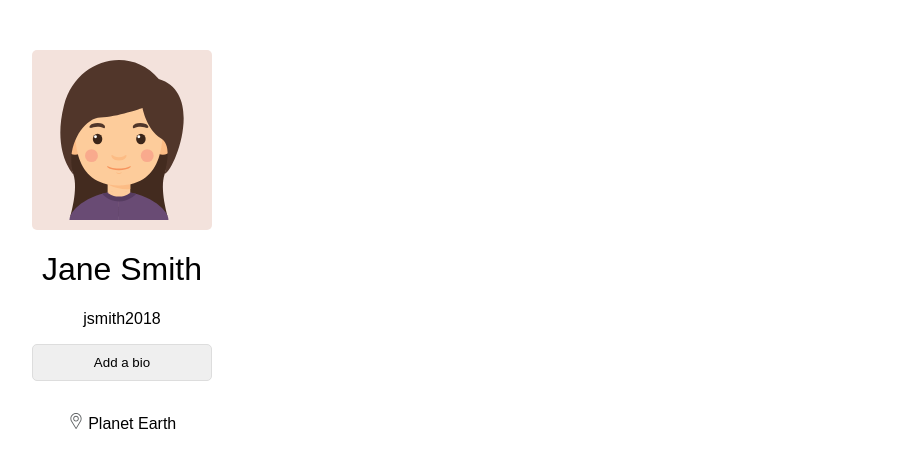
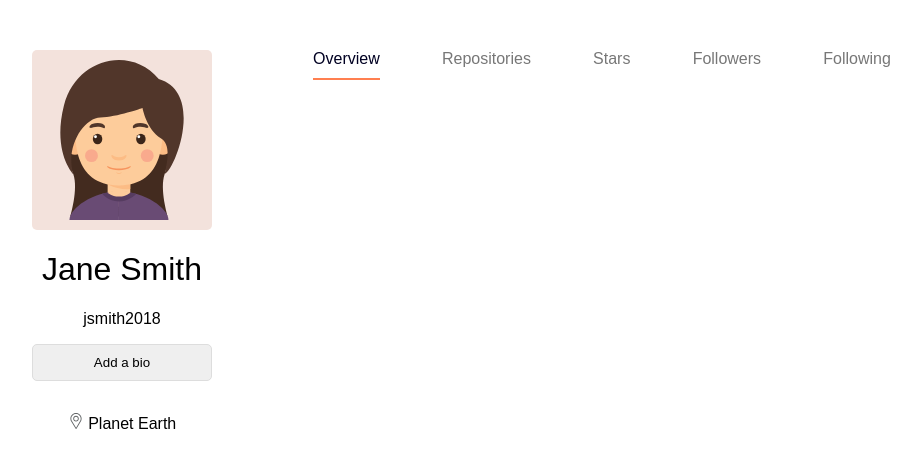
Before and after one commit to Sosodope/react-practice, a React (Create React App) app: page / in a window 1280 px wide. Shown: the top 468 px of the page, without its empty margins (38-959 px from the left). Built offline with nearby package versions, Linux system fonts and the light colour scheme.

Commit message:
Add tabs component

```diff
--- a/src/App.css
+++ b/src/App.css
@@ -4,6 +4,7 @@
 .App {
   display: grid;
   grid-template-columns: repeat(4, 1fr);
+  grid-template-rows: 30px 1fr;
 }
 
 .Profile{
@@ -36,3 +37,20 @@
 .location img{
   width: 5%;
 }
+.Tabs{
+  grid-column: 2 / 4;
+  display: flex;
+  justify-content: space-around;
+}
+.navLinks{
+  text-decoration: none;
+  color: #777;
+  padding-bottom: 10px;
+}
+.navLinks:hover{
+  border-bottom: 2px solid #777;
+}
+.navLinks:first-of-type{
+  color: #002;
+  border-bottom: 2px solid coral;
+}
--- a/src/App.js
+++ b/src/App.js
@@ -2,12 +2,14 @@ import React, { Component } from 'react';
 import logo from './logo.svg';
 import './App.css';
 import Profile from './Profile';
+import Tabs from './Tabs';
 
 class App extends Component {
   render() {
     return (
       <div className="App">
         <Profile />
+        <Tabs tabLinks={['Overview', 'Repositories', 'Stars', 'Followers', 'Following']}/>
       </div>
     );
   }
--- /dev/null
+++ b/src/Tabs.js
@@ -0,0 +1,21 @@
+import React, { Component } from 'react';
+import './App.css';
+
+function TabLink(props){
+  return <a className="navLinks" href="#">{props.tabLink}</a>
+}
+class Tabs extends Component {
+  render() {
+    return (
+      <div className="Tabs">
+        <TabLink tabLink = {this.props.tabLinks[0]}/>
+        <TabLink tabLink = {this.props.tabLinks[1]}/>
+        <TabLink tabLink = {this.props.tabLinks[2]}/>
+        <TabLink tabLink = {this.props.tabLinks[3]}/>
+        <TabLink tabLink = {this.props.tabLinks[4]}/>
+      </div>
+    );
+  }
+}
+
+export default Tabs;
```
